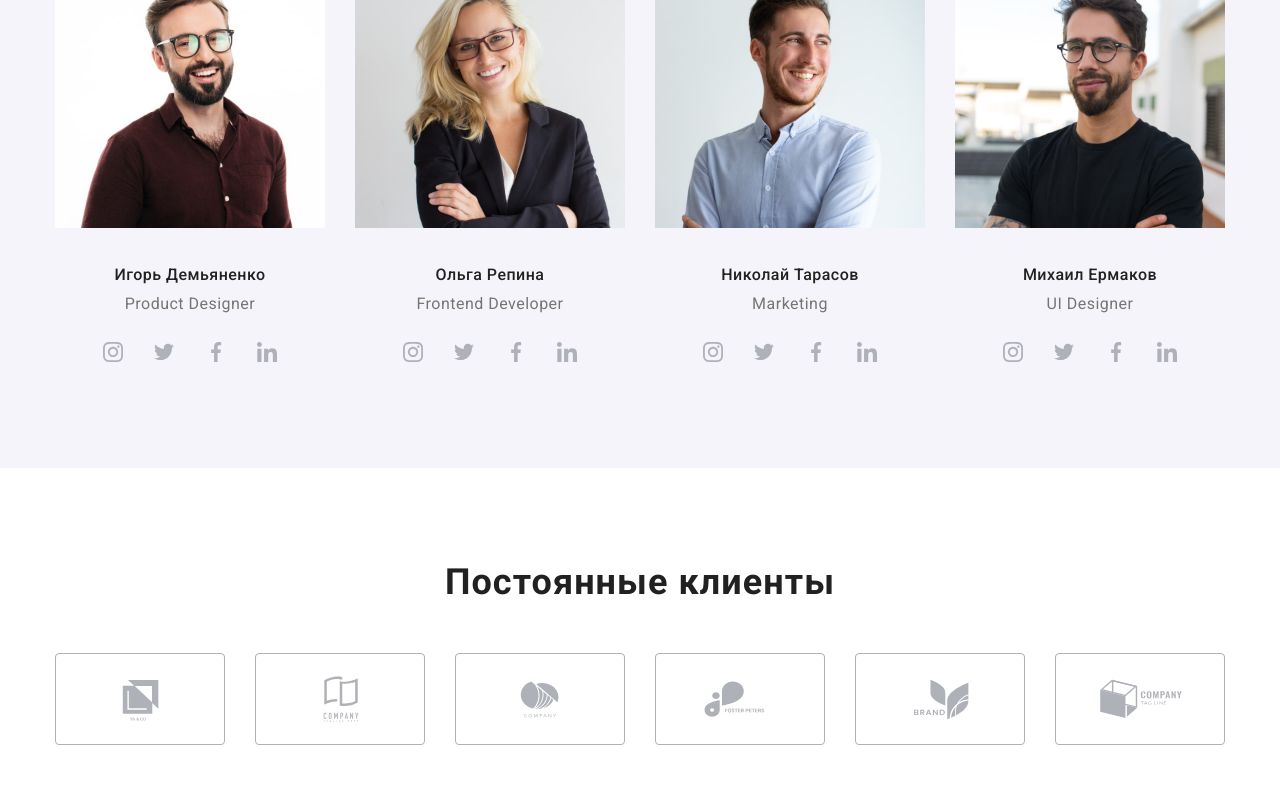
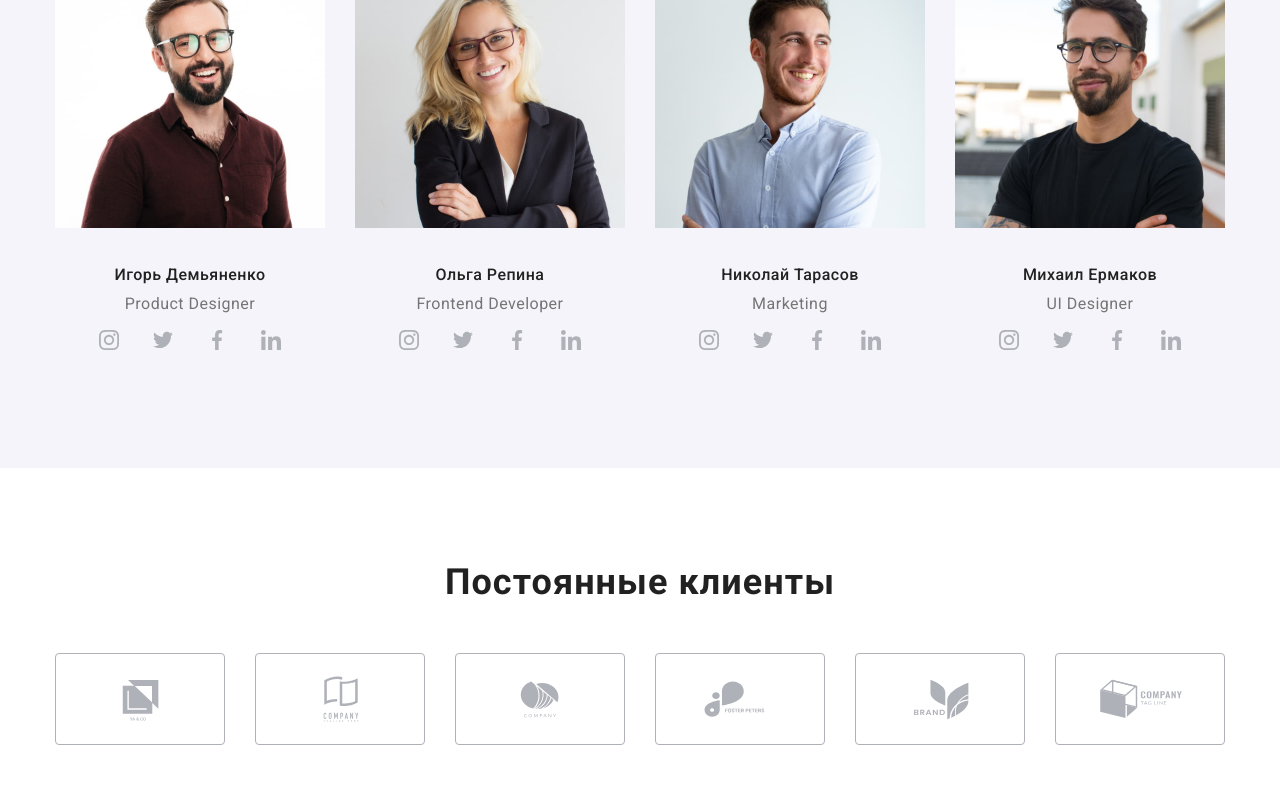
Before and after one commit to Oleksandr-Alex-02/goit-markup-hw-04, a plain HTML site: page index.html in a window 1280 px wide. Shown: the part 1822-2622 px from the top of the page. Drawn offline with nearby package versions, Linux system fonts and the light colour scheme.

Commit message:
regular-clients+

```diff
--- a/css/styles.css
+++ b/css/styles.css
@@ -317,14 +317,32 @@ ul {
 
 .social-media {
   display: flex;
-  justify-content: space-around;
+  justify-content: space-between;
   align-items: center;
   margin: auto;
   width: 206px;
   height: 44px;
+  padding-left: 0;
 }
 
-.command-img li:not(:last-child) {
+.social {
+  width: 44px;
+  height: 44px;
+}
+
+.a {
+  display: inline-block;
+  width: 44px;
+  height: 44px;
+}
+
+.a:hover {
+  fill: #000000;
+  background: var(--accent-color);
+  border-radius: 50%;
+}
+
+.foto:not(:last-child) {
   margin-right: 30px;
 }
 
@@ -380,12 +398,6 @@ ul {
 .icon {
   width: 170px;
   height: 92px;
-}
-.clients-icon:hover {
-  fill: var(--accent-color);
-}
-.icon:hover {
-  fill: var(--accent-color);
 }
 
 /*                                     mein portfolio.html */
--- a/index.html
+++ b/index.html
@@ -177,7 +177,7 @@
         <div class="container">
           <h2>Наша команда</h2>
           <ul class="command-img">
-            <li>
+            <li class="foto">
               <img
                 src="./images/4.igor-demyanenko.jpg"
                 alt="Игорь Демьяненко Product Designer"
@@ -187,23 +187,39 @@
                 <h3>Игорь Демьяненко</h3>
                 <p>Product Designer</p>
               </div>
-              <div class="social-media">
-                <svg class="babyin" width="20" height="20">
+              <ul class="social-media">
+                <li class="social">
+                  <a class="a" href="#">
+                    <svg width="20" height="20">
                       <use href="./images/icons.svg#instagram"></use>
                     </svg>
-                <svg class="babyin" width="20" height="20">
+                  </a>
+                </li>
+                <li class="social">
+                  <a class="a" href="#"
+                    ><svg width="20" height="20">
                       <use href="./images/icons.svg#twitter"></use>
                     </svg>
-                <svg class="babyin" width="20" height="20">
+                  </a>
+                </li>
+                <li class="social">
+                  <a class="a" href="#">
+                    <svg width="20" height="20">
                       <use href="./images/icons.svg#facebook"></use>
                     </svg>
-                <svg class="babyin" width="20" height="20">
+                  </a>
+                </li>
+                <li class="social">
+                  <a class="a" href="#">
+                    <svg width="20" height="20">
                       <use href="./images/icons.svg#linkedin"></use>
                     </svg>
-              </div>
+                  </a>
+                </li>
+              </ul>
             </li>
 
-            <li>
+            <li class="foto">
               <img
                 src="./images/5.olga-repina.jpg"
                 alt="Ольга Репина Frontend Developer"
@@ -213,23 +229,39 @@
                 <h3>Ольга Репина</h3>
                 <p>Frontend Developer</p>
               </div>
-              <div class="social-media">
-                <svg class="babyin" width="20" height="20">
+              <ul class="social-media">
+                <li class="social">
+                  <a class="a" href="#">
+                    <svg width="20" height="20">
                       <use href="./images/icons.svg#instagram"></use>
                     </svg>
-                <svg class="babyin" width="20" height="20">
+                  </a>
+                </li>
+                <li class="social">
+                  <a class="a" href="#"
+                    ><svg width="20" height="20">
                       <use href="./images/icons.svg#twitter"></use>
                     </svg>
-                <svg class="babyin" width="20" height="20">
+                  </a>
+                </li>
+                <li class="social">
+                  <a class="a" href="#">
+                    <svg width="20" height="20">
                       <use href="./images/icons.svg#facebook"></use>
                     </svg>
-                <svg class="babyin" width="20" height="20">
+                  </a>
+                </li>
+                <li class="social">
+                  <a class="a" href="#">
+                    <svg width="20" height="20">
                       <use href="./images/icons.svg#linkedin"></use>
                     </svg>
-              </div>
+                  </a>
+                </li>
+              </ul>
             </li>
 
-            <li>
+            <li class="foto">
               <img
                 src="./images/6.nikolai-tarasov.jpg"
                 alt="Николай Тарасов Marketing"
@@ -239,23 +271,39 @@
                 <h3>Николай Тарасов</h3>
                 <p>Marketing</p>
               </div>
-              <div class="social-media">
-                <svg class="babyin" width="20" height="20">
+              <ul class="social-media">
+                <li class="social">
+                  <a class="a" href="#">
+                    <svg width="20" height="20">
                       <use href="./images/icons.svg#instagram"></use>
                     </svg>
-                <svg class="babyin" width="20" height="20">
+                  </a>
+                </li>
+                <li class="social">
+                  <a class="a" href="#"
+                    ><svg width="20" height="20">
                       <use href="./images/icons.svg#twitter"></use>
                     </svg>
-                <svg class="babyin" width="20" height="20">
+                  </a>
+                </li>
+                <li class="social">
+                  <a class="a" href="#">
+                    <svg width="20" height="20">
                       <use href="./images/icons.svg#facebook"></use>
                     </svg>
-                <svg class="babyin" width="20" height="20">
+                  </a>
+                </li>
+                <li class="social">
+                  <a class="a" href="#">
+                    <svg width="20" height="20">
                       <use href="./images/icons.svg#linkedin"></use>
                     </svg>
-              </div>
+                  </a>
+                </li>
+              </ul>
             </li>
 
-            <li>
+            <li class="foto">
               <img
                 src="./images/7.mikhail-ermakov.jpg"
                 alt="Михаил Ермаков UI Designer"
@@ -265,20 +313,36 @@
                 <h3>Михаил Ермаков</h3>
                 <p>UI Designer</p>
               </div>
-              <div class="social-media">
-                <svg class="babyin" width="20" height="20">
+              <ul class="social-media">
+                <li class="social">
+                  <a class="a" href="#">
+                    <svg width="20" height="20">
                       <use href="./images/icons.svg#instagram"></use>
                     </svg>
-                <svg class="babyin" width="20" height="20">
+                  </a>
+                </li>
+                <li class="social">
+                  <a class="a" href="#"
+                    ><svg width="20" height="20">
                       <use href="./images/icons.svg#twitter"></use>
                     </svg>
-                <svg class="babyin" width="20" height="20">
+                  </a>
+                </li>
+                <li class="social">
+                  <a class="a" href="#">
+                    <svg width="20" height="20">
                       <use href="./images/icons.svg#facebook"></use>
                     </svg>
-                <svg class="babyin" width="20" height="20">
+                  </a>
+                </li>
+                <li class="social">
+                  <a class="a" href="#">
+                    <svg width="20" height="20">
                       <use href="./images/icons.svg#linkedin"></use>
                     </svg>
-              </div>
+                  </a>
+                </li>
+              </ul>
             </li>
           </ul>
         </div>
@@ -291,34 +355,46 @@
           <h2>Постоянные клиенты</h2>
           <lu class="clients">
             <li class="clients-icon">
+              <a href="#">
                 <svg class="icon" width="106" height="60">
                   <use href="./images/icons.svg#Logo-1"></use>
                 </svg>
+              </a>
             </li>
             <li class="clients-icon">
+              <a href="#">
                 <svg class="icon" width="106" height="60">
                   <use href="./images/icons.svg#Logo-2"></use>
                 </svg>
+              </a>
             </li>
             <li class="clients-icon">
+              <a href="#">
                 <svg class="icon" width="106" height="60">
                   <use href="./images/icons.svg#Logo-3"></use>
                 </svg>
+              </a>
             </li>
             <li class="clients-icon">
+              <a href="#">
                 <svg class="icon" width="106" height="60">
                   <use href="./images/icons.svg#Logo-4"></use>
                 </svg>
+              </a>
             </li>
             <li class="clients-icon">
+              <a href="#">
                 <svg class="icon" width="106" height="60">
                   <use href="./images/icons.svg#Logo-5"></use>
                 </svg>
+              </a>
             </li>
             <li class="clients-icon">
+              <a href="#">
                 <svg class="icon" width="106" height="60">
                   <use href="./images/icons.svg#Logo-6"></use>
                 </svg>
+              </a>
             </li>
           </lu>
         </div>
```
Lines whose indentation alone changed are shown as unchanged.
